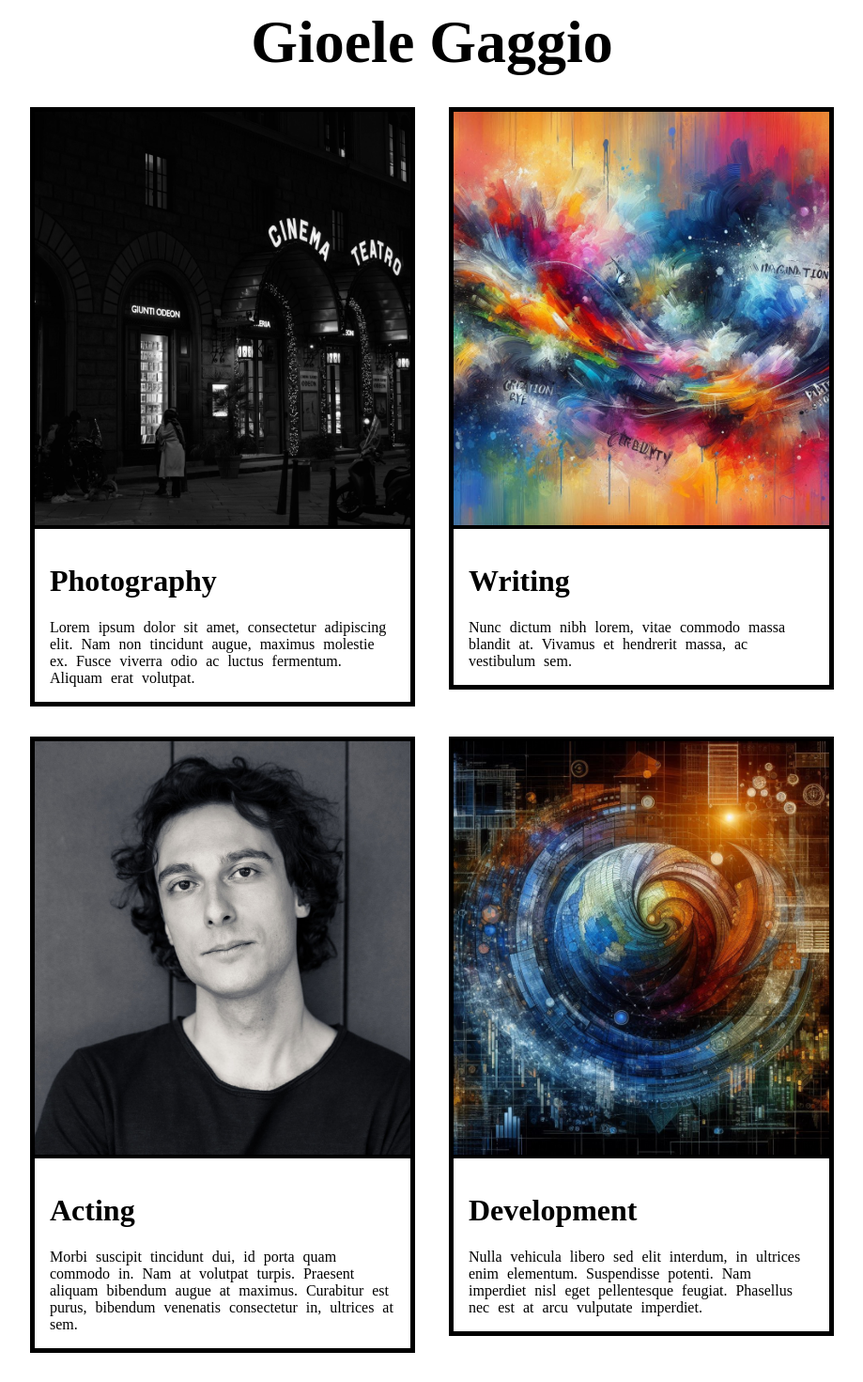
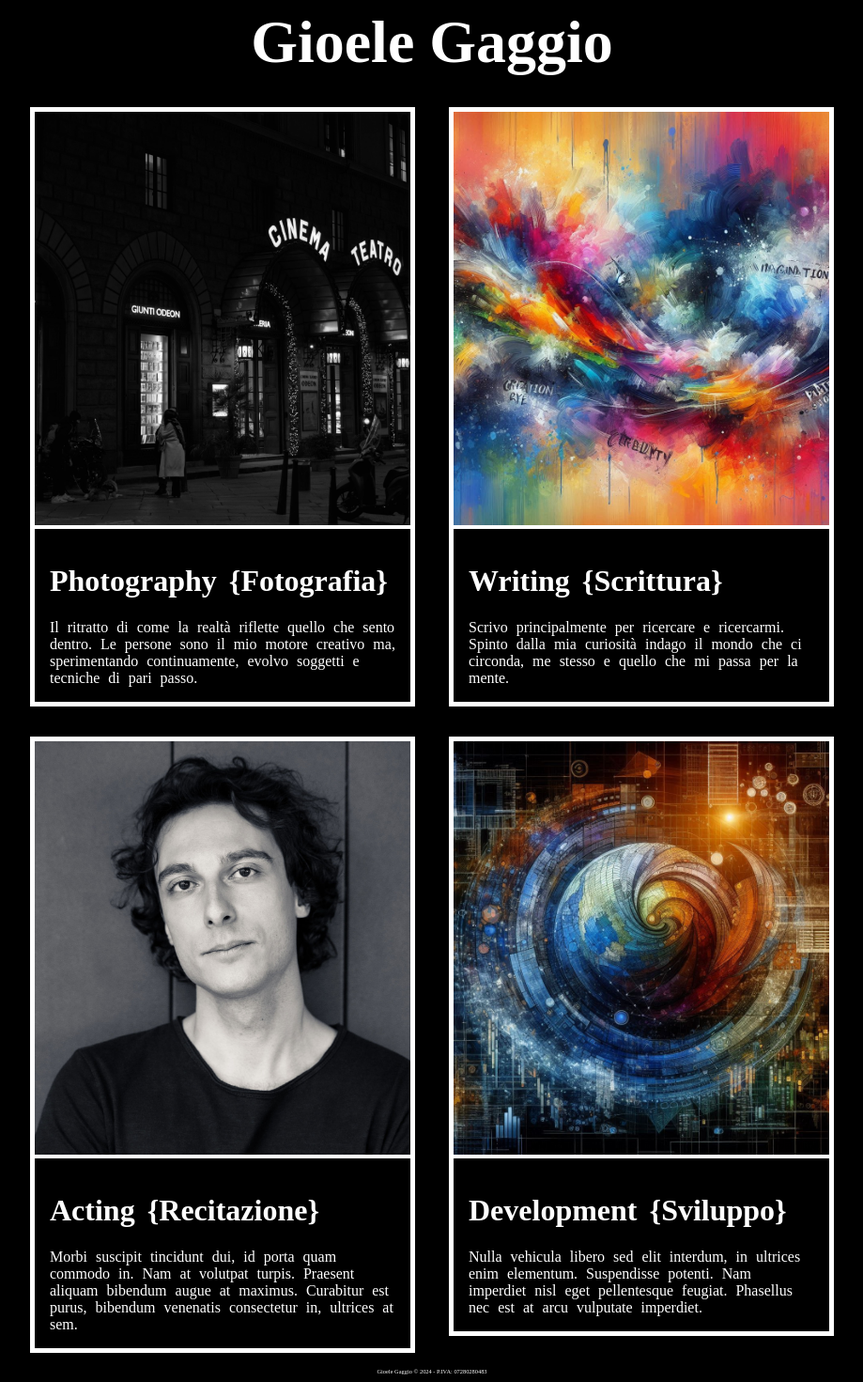
Before and after one commit to giocasin/gioelegaggio.it, a PHP site: page / in a window 1280 px wide. Shown: the whole page at 94% size, without its empty margins (180-1099 px from the left). Before the commit the page ends 1440 px from the top, so only its background shows below. Run offline with PHP 8.4, Linux system fonts and the light colour scheme.

Commit message:
new base and style; some texts

```diff
--- a/index.html
+++ b/index.html
@@ -9,7 +9,7 @@
         <script src="src/js/script.js"></script>
         <link rel="icon" href="./favicon.ico" type="image/x-icon">
       </head>
-    <body>
+    <body onload="GetCurrentYear()">
         <div class="centered logo-area">
             <div>
                 <h1 class="logo-signature">Gioele Gaggio</h1>
@@ -20,8 +20,8 @@
                         <img src="./src/img/photography/_A740962(1).jpg"/>
                     </div>
                     <div class="section-body">
-                        <h1 class="section-title">Photography</h1>
-                        Lorem ipsum dolor sit amet, consectetur adipiscing elit. Nam non tincidunt augue, maximus molestie ex. Fusce viverra odio ac luctus fermentum. Aliquam erat volutpat.
+                        <h1 class="section-title">Photography {Fotografia}</h1>
+                        Il ritratto di come la realtà riflette quello che sento dentro. Le persone sono il mio motore creativo ma, sperimentando continuamente, evolvo soggetti e tecniche di pari passo.
                     </div>
                 </div>
                 <div class="section-block">
@@ -29,8 +29,8 @@
                         <img src="./src/img/writing/writing.png"/>
                     </div>
                     <div class="section-body">
-                        <h1 class="section-title">Writing</h1>
-                        Nunc dictum nibh lorem, vitae commodo massa blandit at. Vivamus et hendrerit massa, ac vestibulum sem.
+                        <h1 class="section-title">Writing {Scrittura}</h1>
+                        Scrivo principalmente per ricercare e ricercarmi. Spinto dalla mia curiosità indago il mondo che ci circonda, me stesso e quello che mi passa per la mente.
                     </div>
                 </div>
                 <div class="section-block">
@@ -38,7 +38,7 @@
                         <img src="./src/img/acting/gioele-bn-14.jpg"/>
                     </div>
                     <div class="section-body">
-                        <h1 class="section-title">Acting</h1>
+                        <h1 class="section-title">Acting {Recitazione}</h1>
                         Morbi suscipit tincidunt dui, id porta quam commodo in. Nam at volutpat turpis. Praesent aliquam bibendum augue at maximus. Curabitur est purus, bibendum venenatis consectetur in, ultrices at sem.
                     </div>
                 </div>
@@ -47,14 +47,14 @@
                         <img src="./src/img/development/development.png"/>
                     </div>
                     <div class="section-body">
-                        <h1 class="section-title">Development</h1>
+                        <h1 class="section-title">Development {Sviluppo}</h1>
                         Nulla vehicula libero sed elit interdum, in ultrices enim elementum. Suspendisse potenti. Nam imperdiet nisl eget pellentesque feugiat. Phasellus nec est at arcu vulputate imperdiet.
                     </div>
                 </div>
             </div>
         </div>
-        <!-- <div class="centered footer" style="text-align: center;">
-            <div>Gioele Gaggio - P.IVA: 07280280483</div>
-        </div> -->
+        <div class="centered footer" style="text-align: center;">
+            <div>Gioele Gaggio © <span id="footer-text-date"></span> - P.IVA: 07280280483</div>
+        </div>
     </body>
 </html>
--- a/src/css/style.css
+++ b/src/css/style.css
@@ -1,6 +1,6 @@
 body {
-    background-color: white;
-    color: black;
+    background-color: black;
+    color: white;
 }
 
 .centered {
@@ -27,7 +27,7 @@ body {
 
 .section-block {
     display: inline-table;
-    border: 5px solid black;
+    border: 5px solid white;
     max-width: 400px;
     min-height: 600px;
     max-height: 600px;
@@ -37,7 +37,7 @@ body {
 }
 
 .section-top-img {
-    border-bottom: 2.5px solid black;
+    border-bottom: 2.5px solid white;
     height: 55vh;
 }
 
@@ -48,7 +48,7 @@ body {
 }
 
 .section-body {
-    border-top: 2.5px solid black;
+    border-top: 2.5px solid white;
     text-align: left;
     padding: 1em;
     word-spacing: 5px;
@@ -60,6 +60,5 @@ body {
 
 .footer {
     width: 100%;
-    position: fixed;
-    bottom: 0;
+    font-size: 0.4em;
 }
--- a/src/js/script.js
+++ b/src/js/script.js
@@ -1,3 +1,3 @@
-function MenuImageOver(caller) {
-    caller.style.filter = 'hue-rotate(180deg)'
+function GetCurrentYear() {
+    document.getElementById("footer-text-date").innerHTML = new Date().getFullYear();
 }
```
